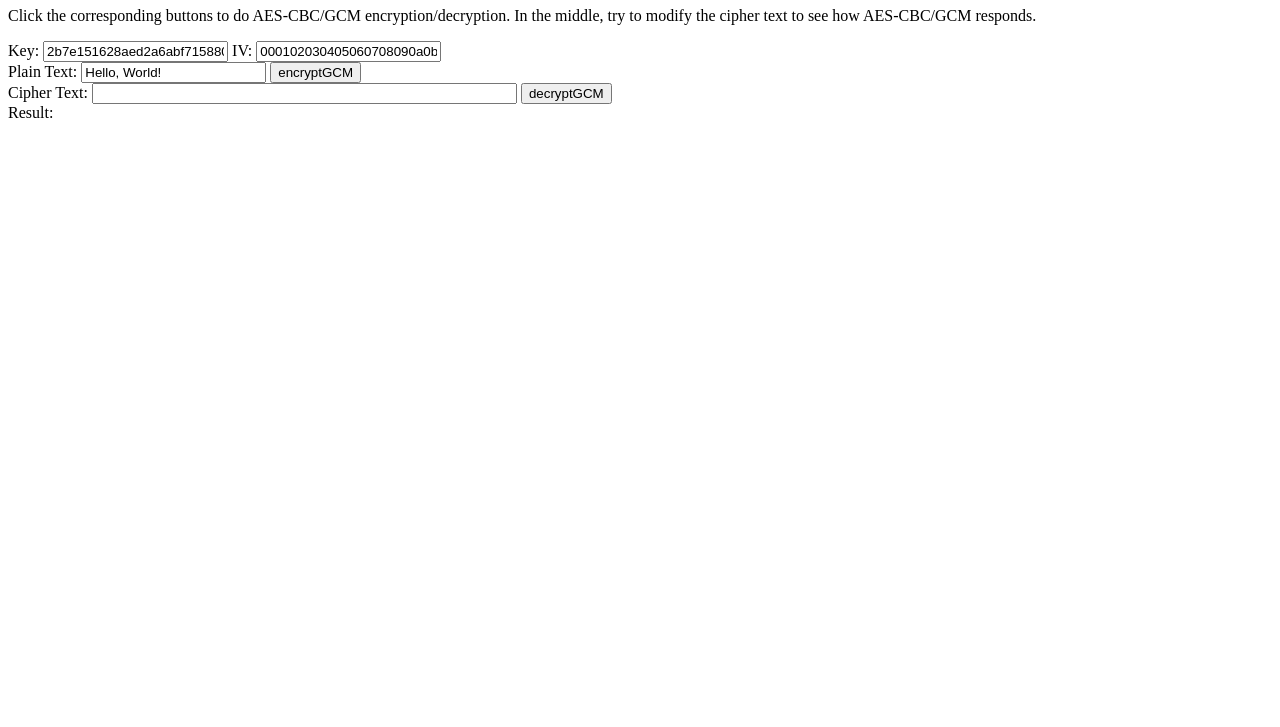
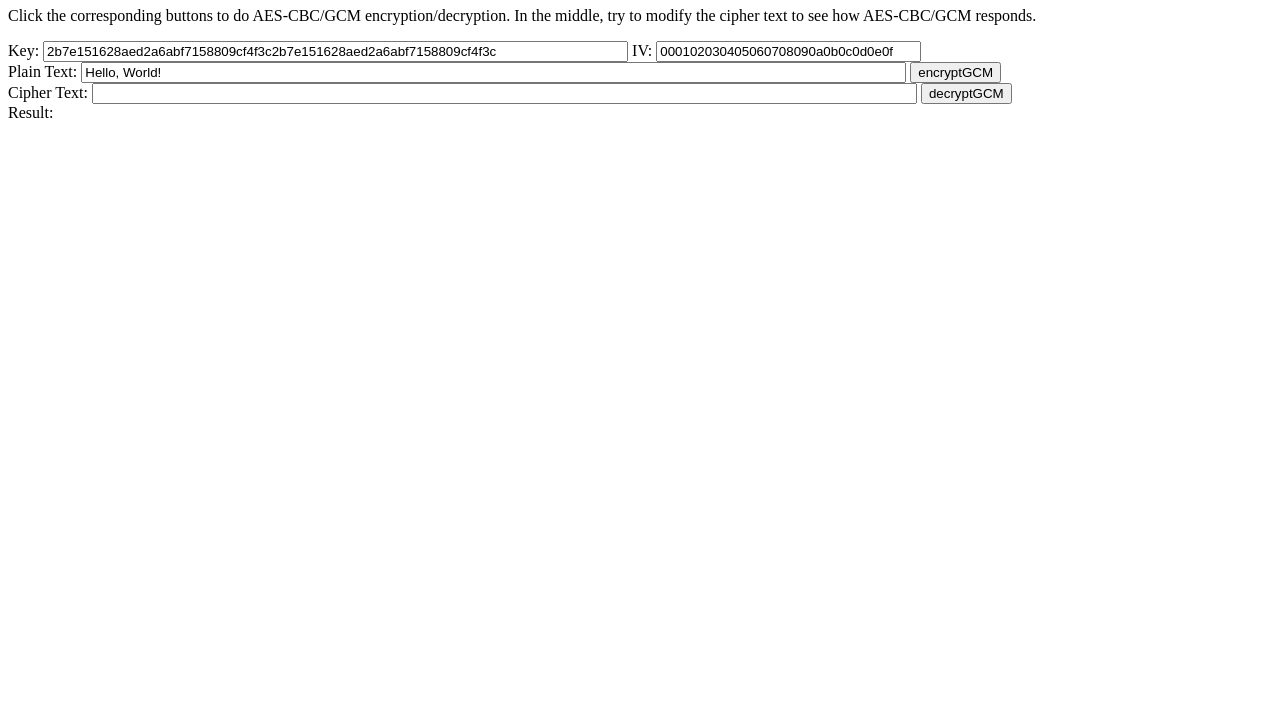
Before and after one commit to kedars/aes-gcm-test, a plain HTML site: page index.html in a window 1280 px wide. Shown: the part 73-800 px from the top of the page. Drawn offline with Linux system fonts and the light colour scheme.

Commit message:
Minor fixes

```diff
--- a/index.html
+++ b/index.html
@@ -8,9 +8,9 @@
 
     function AES_GCM_encrypt()
     {
+        var keyData = hexStringToUint8Array(document.getElementById("gcm_key").value);
+        var iv = hexStringToUint8Array(document.getElementById("gcm_iv").value);
         crypto.subtle.importKey("raw", keyData, "aes-gcm", false, ["encrypt"]).then(function(key) {
-            var keyData = hexStringToUint8Array(document.getElementById("gcm_key").value);
-            var iv = hexStringToUint8Array(document.getElementById("gcm_iv").value);
             var plainText = document.getElementById("plainTextGCM").value;
             return crypto.subtle.encrypt({name: "aes-gcm", iv: iv}, key, asciiToUint8Array(plainText));
         }, failAndLog).then(function(cipherText) {
@@ -19,9 +19,9 @@
     }
     function AES_GCM_decrypt()
     {
+        var keyData = hexStringToUint8Array(document.getElementById("gcm_key").value);
+        var iv = hexStringToUint8Array(document.getElementById("gcm_iv").value);
         crypto.subtle.importKey("raw", keyData, "aes-gcm", false, ["decrypt"]).then(function(key) {
-            var keyData = hexStringToUint8Array(document.getElementById("gcm_key").value);
-            var iv = hexStringToUint8Array(document.getElementById("gcm_iv").value);
             var cipherText = document.getElementById("cipherTextGCM").value;
             return crypto.subtle.decrypt({name: "aes-gcm", iv: iv}, key, hexStringToUint8Array(cipherText));
         }, failAndLog).then(function(plainText) {
@@ -36,15 +36,15 @@
     <h1>AES-GCM</h1>
     <p>Click the corresponding buttons to do AES-CBC/GCM encryption/decryption. In the middle, try to modify the cipher text to see how AES-CBC/GCM responds.</p>
     <div>
-        Key: <input type="text" id="gcm_key" value="2b7e151628aed2a6abf7158809cf4f3c2b7e151628aed2a6abf7158809cf4f3c">
-        IV: <input type="text" id="gcm_iv" value="000102030405060708090a0b0c0d0e0f">
+        Key: <input type="text" id="gcm_key" size="70" value="2b7e151628aed2a6abf7158809cf4f3c2b7e151628aed2a6abf7158809cf4f3c">
+        IV: <input type="text" id="gcm_iv" size="30" value="000102030405060708090a0b0c0d0e0f">
     </div>
     <div>
-        Plain Text: <input type="text" id="plainTextGCM" value="Hello, World!">
+        Plain Text: <input type="text" id="plainTextGCM" value="Hello, World!" size="100">
         <button type="button" onclick="AES_GCM_encrypt()">encryptGCM</button>
     </div>
     <div>
-        Cipher Text: <input type="text" id="cipherTextGCM" size="50">
+        Cipher Text: <input type="text" id="cipherTextGCM" size="100">
         <button type="button" onclick="AES_GCM_decrypt()">decryptGCM</button>
     </div>
     <div id="resultGCM">
```
